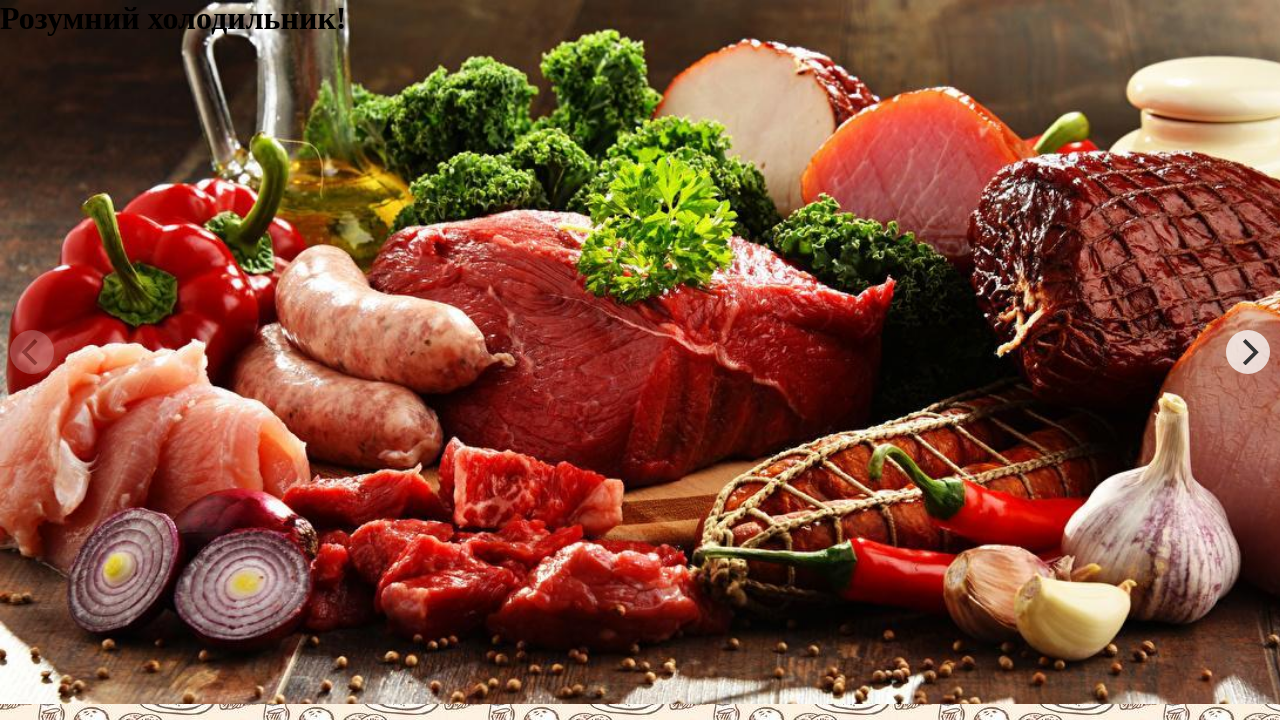
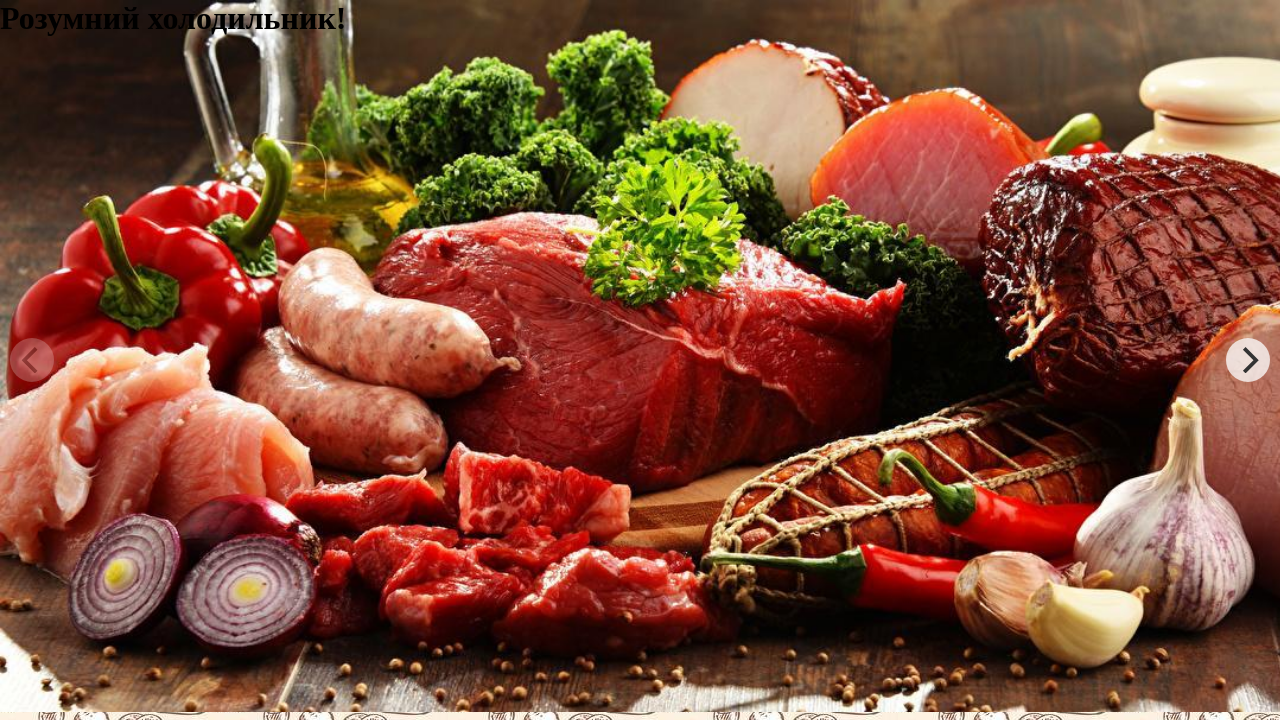
Before and after one commit to lanalobster/FoodCrafter, a PHP site: page / in a window 1280 px wide. Shown: the part 80-800 px from the top of the page. Run offline with PHP 8.4, Linux system fonts and the light colour scheme; some web fonts are replaced.

Commit message:
Bug fixed

```diff
--- a/index.html
+++ b/index.html
@@ -47,6 +47,9 @@
                 </div>
             </div>
         </div>
+        <div>
+
+        </div>
     </div>
     <script src="https://unpkg.com/flickity@2/dist/flickity.pkgd.min.js"></script>
     <script>
--- a/style.css
+++ b/style.css
@@ -106,34 +106,32 @@ header {
 
 .carousel-cell {
     width: 100vw;
-    height: 88vh;
+    height: 90vh;
     padding: 0;
 }
 
 .carousel-cell img{
     width: 100vw;
-    height: 88vh;
+    height: 89vh;
+}
+
+
+.cell1,.cell2, .cell3 {
+    width: 100vw;
+    height: 89vh;
+    background-size:cover;
 }
 
 .cell1 {
-    width: 100vw;
-    height: 88vh;
     background-image: url("images/slide1.jpg");
-    background-size:cover;
 }
 
 .cell2 {
-    width: 100vw;
-    height: 88vh;
     background-image: url("images/slide2.jpg");
-    background-size:cover;
 }
 
 .cell3 {
-    width: 100vw;
-    height: 88vh;
     background-image: url("images/slide3.jpg");
-    background-size:cover;
 }
 
 .flickity-page-dots {
```
